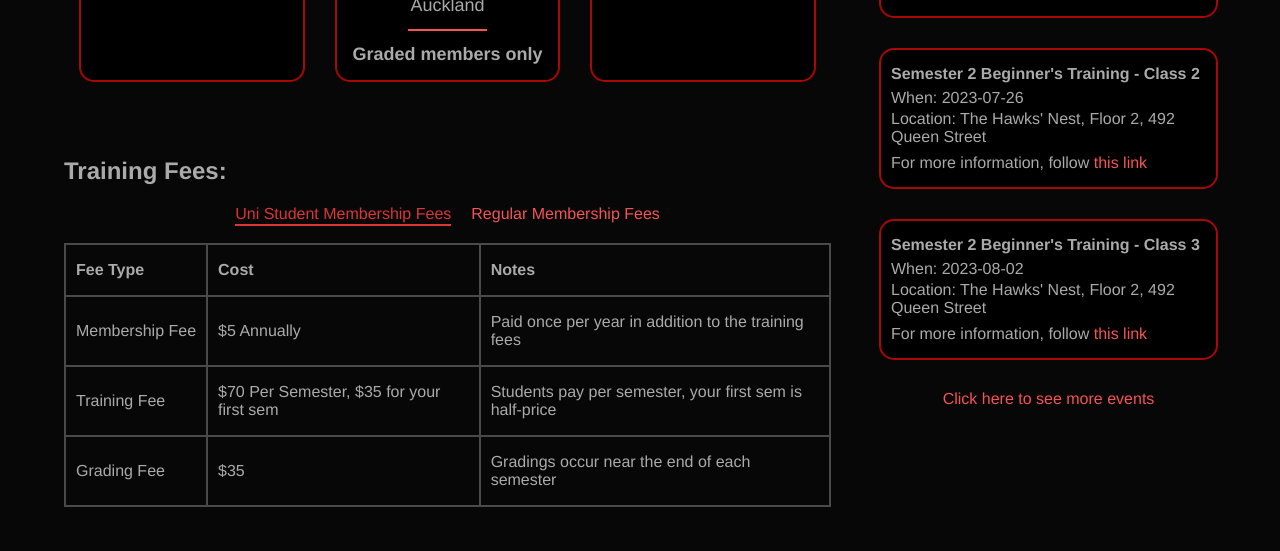
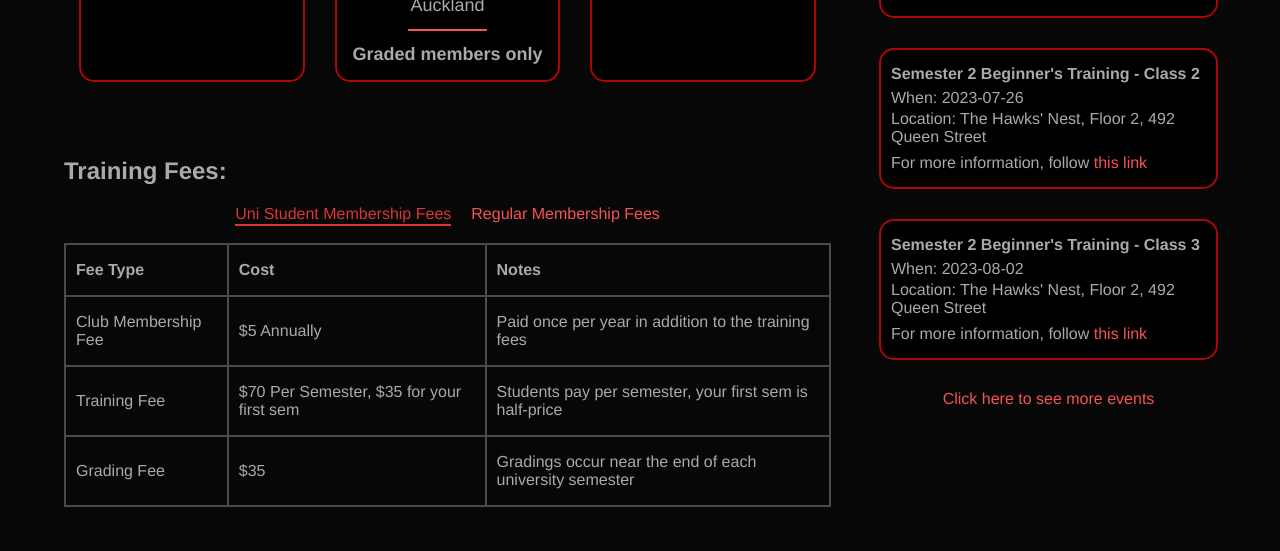
Before and after one commit to matt-auckland/uoa-karate, a Vue app: page /#/ in a window 1280 px wide. Shown: the part 820-1371 px from the top of the page. Built offline with nearby package versions, Linux system fonts and the light colour scheme.

Commit message:
Fix fees tables

```diff
--- a/src/components/fees-table/FeesTable.vue
+++ b/src/components/fees-table/FeesTable.vue
@@ -1,23 +1,6 @@
 <template>
   <div class="fee-data-container">
-    <h2>Training Fees:</h2>
-    <div class="tab-container">
-      <a
-        class="tab"
-        :class="{ active: showStudents }"
-        @click="showStudents = true"
-      >Uni Student Membership Fees
-        <div class="underline"></div>
-      </a>
-      <a
-        class="tab"
-        :class="{ active: !showStudents }"
-        @click="showStudents = false"
-      >Regular Membership Fees
-        <div class="underline"></div>
-      </a>
-    </div>
-
+    <h2 v-if="showTitle">Training Fees:</h2>
     <table>
       <thead>
         <tr>
@@ -27,36 +10,10 @@
         </tr>
       </thead>
       <tbody>
-        <tr>
-          <td class="text">Membership&nbsp;Fee</td>
-          <td class="number">$5 Annually</td>
-          <td class="text">Paid once per year in addition to the training fees</td>
-        </tr>
-        <tr v-if="showStudents">
-        </tr>
-        <tr>
-          <td class="text">Training Fee</td>
-          <td
-            class="number"
-            v-if="showStudents"
-          >$70 Per Semester, $35 for your first sem</td>
-          <td
-            class="number"
-            v-if="!showStudents"
-          >$40 Per Month</td>
-          <td
-            v-if="showStudents"
-            class="text"
-          >Students pay per semester, your first sem is half-price</td>
-          <td
-            v-if="!showStudents"
-            class="text"
-          >Non-students pay per month</td>
-        </tr>
-        <tr>
-          <td class="text">Grading Fee</td>
-          <td class="number">$35</td>
-          <td class="text">Gradings occur near the end of each semester</td>
+        <tr v-for="row in feeTableData" :key="row.type">
+          <td class="text">{{ row.type }}</td>
+          <td class="number">{{ row.cost }}</td>
+          <td class="text">{{ row.notes }}</td>
         </tr>
       </tbody>
     </table>
@@ -66,10 +23,13 @@
 <script>
 export default {
   name: "FeesTable",
-  data() {
-    return {
-      showStudents: true
-    };
+  props: {
+    showTitle: {
+      default() { return true }
+    },
+    feeTableData: {
+      required: true
+    }
   }
 };
 </script>
--- a/src/components/fees-table/FeesTabs.vue
+++ b/src/components/fees-table/FeesTabs.vue
@@ -2,24 +2,16 @@
   <div class="fee-data-container">
     <h2>Training Fees:</h2>
     <div class="tab-container">
-      <a
-        class="tab"
-        :class="{ active: showStudents }"
-        @click="showStudents = true"
-        >Uni Student Membership Fees
+      <a class="tab" :class="{ active: showStudents }" @click="showStudents = true">Uni Student Membership Fees
         <div class="underline"></div>
       </a>
-      <a
-        class="tab"
-        :class="{ active: !showStudents }"
-        @click="showStudents = false"
-        >Regular Membership Fees
+      <a class="tab" :class="{ active: !showStudents }" @click="showStudents = false">Regular Membership Fees
         <div class="underline"></div>
       </a>
     </div>
 
-    <FeesTable v-if="showStudents" :feeTableData="" />
-    <FeesTable v-else :feeTableData="" />
+    <FeesTable v-if="showStudents" :feeTableData="studentFeeData" :showTitle="false" />
+    <FeesTable v-else :feeTableData="regularFeeData" :showTitle="false" />
   </div>
 </template>
 
@@ -27,7 +19,7 @@
 import FeesTable from './FeesTable.vue';
 
 export default {
-  name: 'FeesTable',
+  name: 'FeesTabs',
   data() {
     return {
       showStudents: true,
@@ -38,7 +30,6 @@
           notes: 'Paid once per year in addition to the training fees',
         },
         {
-
           type: 'Training Fee',
           cost: '$40 Per Month',
           notes:
--- a/src/features/auckland-north/Auckland-North.vue
+++ b/src/features/auckland-north/Auckland-North.vue
@@ -1,14 +1,10 @@
 <template>
   <content>
     <div class="container">
-      <HeroImage
-        class="hero-image"
-        source="/group-photo.jpg"
-        heading="Auckland North Karate Club"
-        paragraph="Goju Ryu is a traditional martial art which focuses on mental and physical improvement. Beginners and experienced martial artists are welcome."
-      />
+      <HeroImage class="hero-image" source="/group-photo.jpg" heading="Auckland North Karate Club"
+                 :paragraph="paragraphText" />
       <TrainingSchedule :schedule="schedule" class="schedule" />
-      <FeesTable :feesTableData="feeData" class="fees" />
+      <FeesTable :feeTableData="feeData" class="fees" />
     </div>
     <ClubMap :mapUrl="mapUrl" class="clubmap" />
     <div class="contact-form">
@@ -16,9 +12,10 @@
       <p style="font-size: 18px">
         Email us at <a href="mailto:an.gojuryu.karate@gmail.com">an.gojuryu.karate@gmail.com</a>
         <br>
-        Follow us on Facebook <a href="https://www.facebook.com/AucklandNorthKarate/" target="_blank" rel="noopener noreferrer">https://www.facebook.com/AucklandNorthKarate/</a>
+        Follow us on Facebook <a href="https://www.facebook.com/AucklandNorthKarate/" target="_blank"
+           rel="noopener noreferrer">https://www.facebook.com/AucklandNorthKarate/</a>
         <br>
-        Or contact us on  <a href="tel:0210650994">0210 650 994</a>
+        Or contact us on <a href="tel:0210650994">0210 650 994</a>
 
       </p>
     </div>
@@ -39,7 +36,7 @@
     FeesTable,
     // ContactForm,
   },
-  data: function() {
+  data: function () {
     return {
       mapUrl: "https://www.google.com/maps/d/embed?mid=1lSeGuFy53GDmQIbpM2aS5jWlWWawurI",
       schedule: [
@@ -55,7 +52,7 @@
       ],
       feeData: [
         {
-            type: 'Training&nbsp;Fees',
+          type: 'Training Fees',
           cost: '$8 per class or $30 monthly',
           notes: '',
         },
@@ -69,7 +66,8 @@
           cost: '$35',
           notes: 'Gradings occur twice a year',
         },
-        ]
+      ],
+      paragraphText: "Goju Ryu is a traditional martial art which focuses on mental and physical improvement.Beginners and experienced martial artists are welcome."
     };
   }
 };
@@ -108,6 +106,7 @@
       "map map"
       "contact contact";
   }
+
   .container {
     grid-template-columns: 1fr 1fr;
     grid-template-areas:
@@ -115,6 +114,7 @@
       "schedule schedule"
       "fees fees";
   }
+
   .events {
     display: none;
   }
@@ -160,6 +160,7 @@
 .second-image {
   grid-area: second-image;
 }
+
 .contact-form {
   grid-area: contact;
 }
--- a/src/features/home-page/Home-Page.vue
+++ b/src/features/home-page/Home-Page.vue
@@ -1,14 +1,9 @@
 <template>
   <content>
     <div class="container">
-      <HeroImage
-        class="hero-image"
-        source="/group-photo.jpg"
-        heading="Welcome to our Dojo"
-        paragraph="People with any level of experience and from any martial arts background are welcome to train, both students and non-students alike. We have beginner specific training at the start of every semester but accept new members year round."
-      />
+      <HeroImage class="hero-image" source="/group-photo.jpg" heading="Welcome to our Dojo" :paragraph="heroText" />
       <TrainingSchedule class="schedule" />
-      <FeesTable class="fees" />
+      <FeesTabs class="fees" />
       <UpcomingEvents class="events" />
     </div>
     <ClubMap class="clubmap" />
@@ -19,7 +14,7 @@
 
 <script>
 import TrainingSchedule from "@/components/TrainingSchedule.vue";
-import FeesTable from "@/components/fees-table/FeesTable.vue";
+import FeesTabs from "@/components/fees-table/FeesTabs.vue";
 import ClubMap from "@/components/ClubMap.vue";
 import ContactForm from "@/components/ContactForm.vue";
 import UpcomingEvents from "@/components/UpcomingEvents.vue";
@@ -29,12 +24,14 @@
   components: {
     ClubMap,
     TrainingSchedule,
-    FeesTable,
+    FeesTabs,
     ContactForm,
     UpcomingEvents,
   },
-  data: function() {
-    return {};
+  data: function () {
+    return {
+      heroText: "People with any level of experience and from any martial arts background are welcome to train, both students and non-students alike. We have beginner specific training at the start of every semester but accept new members year round."
+    };
   }
 };
 </script>
@@ -70,12 +67,14 @@
       "map map"
       "contact contact";
   }
+
   .container {
     grid-template-areas:
       "hero hero"
       "schedule schedule"
       "fees fees";
   }
+
   .events {
     display: none;
   }
@@ -121,6 +120,7 @@
 .second-image {
   grid-area: second-image;
 }
+
 .contact-form {
   grid-area: contact;
 }
```
Lines whose indentation alone changed are shown as unchanged.
